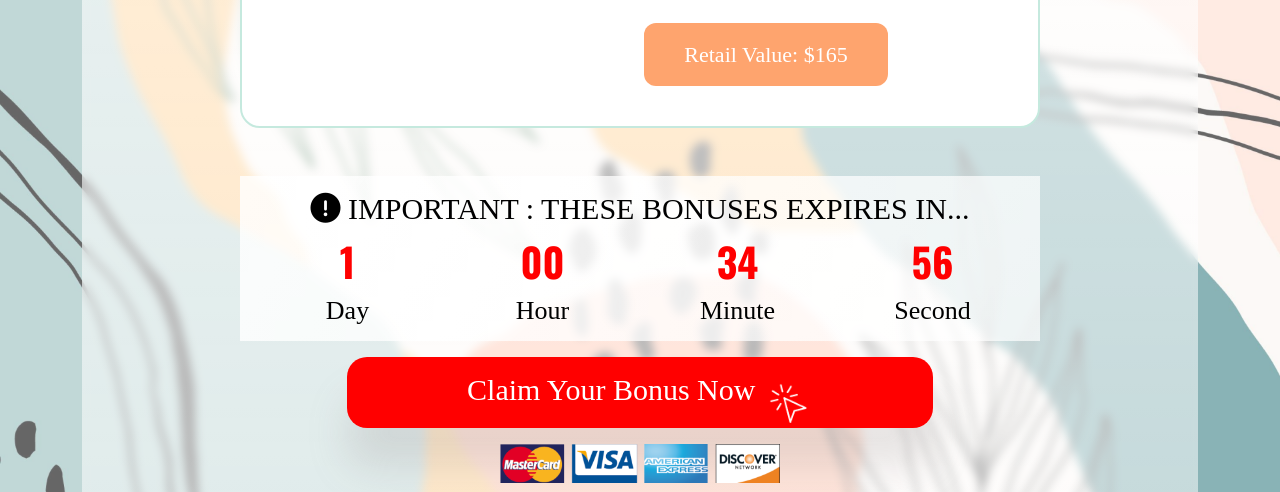
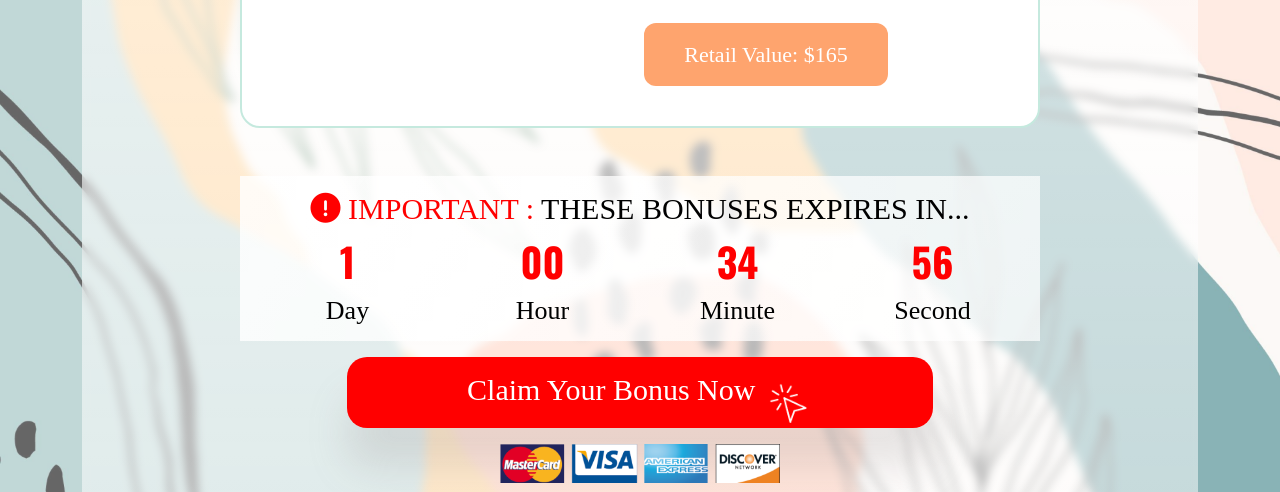
Before and after one commit to mahimayadav24/bonusmate20-10.github.io, a plain HTML site: page index.html in a window 1280 px wide. Shown: the part 2646-3138 px from the top of the page. Drawn offline with nearby package versions, Linux system fonts and the light colour scheme; a web font is replaced by a local one.

Commit message:
style.css

```diff
--- a/style.css
+++ b/style.css
@@ -645,6 +645,15 @@ ol,
     font-family: 'OpenSans__Bold';
 }
 
+.backdrop .red_tr {
+    color: rgba(255, 0, 0, 1);
+}
+
+.backdrop .fa-exclamation-circle {
+    color: rgba(255, 0, 0, 1);
+}
+
+
 .grid__box {
     display: -ms-grid;
     display: grid;
@@ -714,6 +723,7 @@ ol,
     transition: .3s ease-in-out;
     background: #F6D604;
 }
+
 
 .crt__text .btnpr img {
     width: 50px;
```
